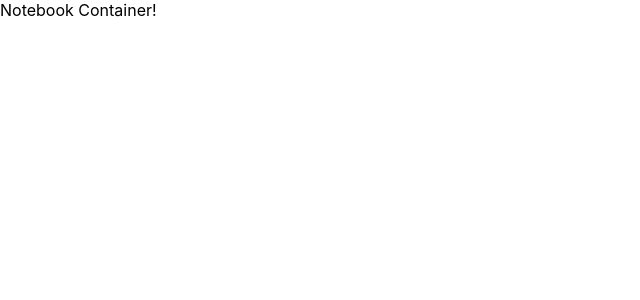
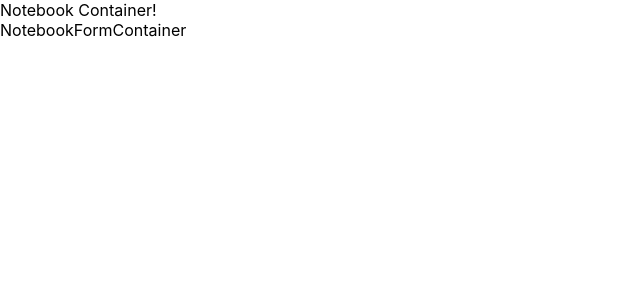
Before and after one commit to Oscar-Ore007/onenote, a React (Create React App) app: page / in a window 1280 px wide. Shown: the top 300 px of the page, without its empty margins (0-640 px from the left). Built offline with nearby package versions, Linux system fonts and the light colour scheme; no server answers.

Commit message:
create Notebooks component

```diff
--- a/src/App.js
+++ b/src/App.js
@@ -2,6 +2,7 @@ import React, {Component} from 'react';
 import { connect } from 'react-redux';
 import fetchNotebooks from './actions/fetchNotebooks';
 import NotebooksContainer from './containers/NotebooksContainer';
+import NotebookFormContainer from './containers/NotebookFormContainer';
 
 class App extends Component {
  componentDidMount() {
@@ -12,6 +13,7 @@ class App extends Component {
     return (
       <div>
         <NotebooksContainer />
+        <NotebookFormContainer />
       </div>
     )
   }
```
Also changed, not shown: src/components/Notebook.js (added, +13 -0 lines).
